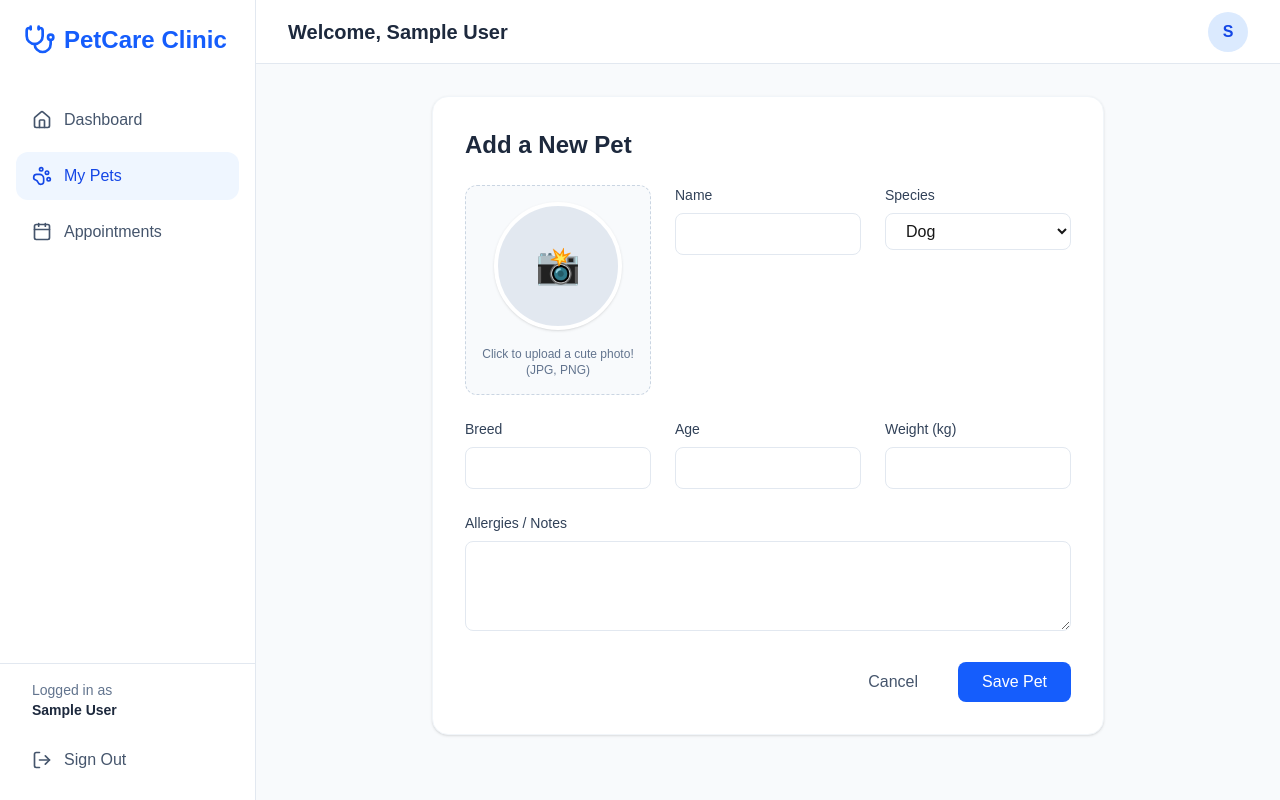
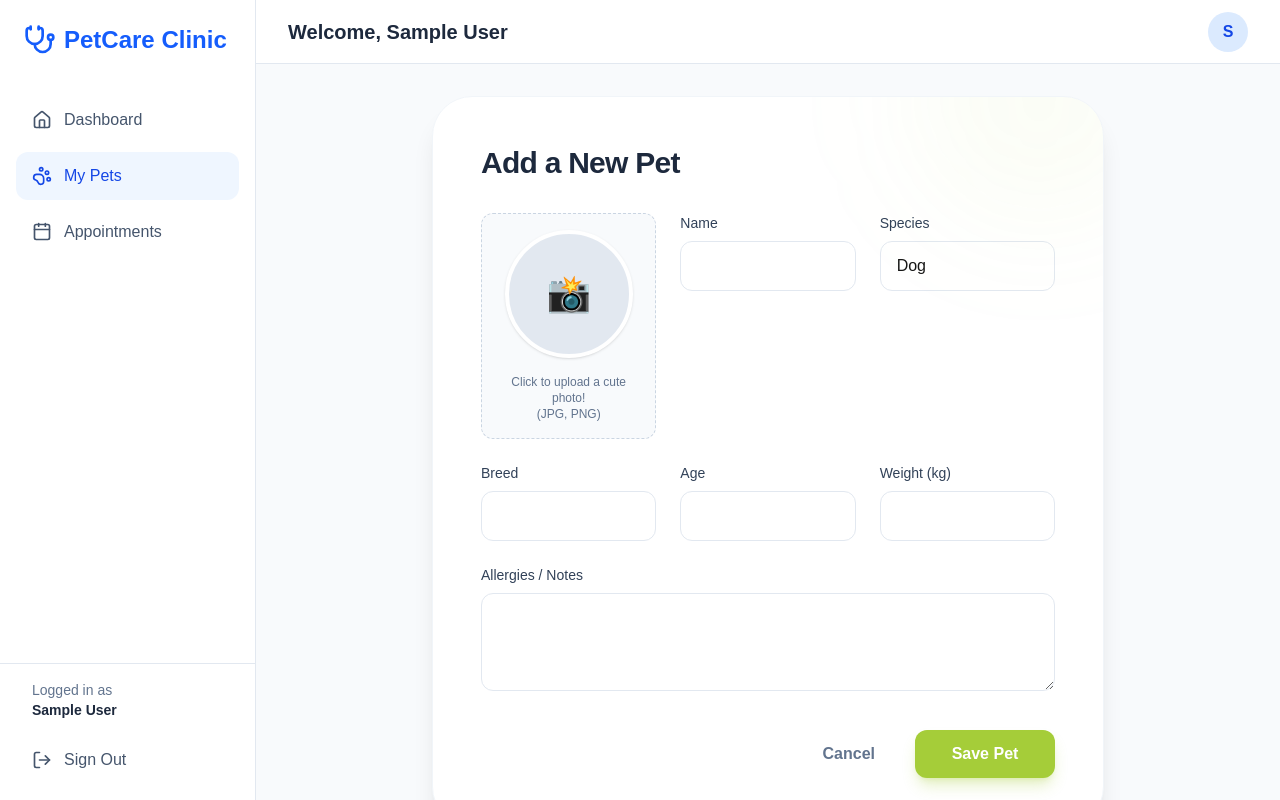
Before and after one commit to dullareymart19webde/pet-clinic-saas, a Next.js app: page /pets/new in a window 1280 px wide. Built offline with nearby package versions, Linux system fonts and the light colour scheme; no server answers; sample sign-in values are in the browser's storage.

Commit message:
Enhance Add Pet form with custom UI, brand colors, and success message state

```diff
--- /dev/null
+++ b/create-admin.js
@@ -0,0 +1,48 @@
+const { PrismaClient } = require('@prisma/client');
+const bcrypt = require('bcryptjs');
+
+const prisma = new PrismaClient();
+
+async function createAdmin() {
+  try {
+    const email = 'evangelista@gmail.com';
+    const password = '2005';
+
+    // Check if user already exists
+    const existingUser = await prisma.user.findUnique({
+      where: { email }
+    });
+
+    if (existingUser) {
+      console.log('User already exists! Promoting to ADMIN...');
+      await prisma.user.update({
+        where: { id: existingUser.id },
+        data: { role: 'ADMIN' }
+      });
+      console.log('Done!');
+      return;
+    }
+
+    // Hash password
+    const hashedPassword = await bcrypt.hash(password, 10);
+
+    // Create new admin user
+    await prisma.user.create({
+      data: {
+        email,
+        passwordHash: hashedPassword,
+        firstName: 'Admin',
+        lastName: 'Evangelista',
+        role: 'ADMIN'
+      }
+    });
+
+    console.log(`Successfully created admin account: ${email}`);
+  } catch (error) {
+    console.error('Error:', error);
+  } finally {
+    await prisma.$disconnect();
+  }
+}
+
+createAdmin();
--- a/src/app/(dashboard)/pets/new/page.tsx
+++ b/src/app/(dashboard)/pets/new/page.tsx
@@ -17,6 +17,7 @@ export default function AddPetPage() {
   const [photoPreview, setPhotoPreview] = useState('');
   const [loading, setLoading] = useState(false);
   const [error, setError] = useState('');
+  const [isSuccess, setIsSuccess] = useState(false);
 
   const handlePhotoUpload = (e: React.ChangeEvent<HTMLInputElement>) => {
     const file = e.target.files?.[0];
@@ -76,8 +77,12 @@ export default function AddPetPage() {
       });
 
       if (!res.ok) throw new Error('Failed to add pet');
-      router.push('/dashboard');
-      router.refresh();
+
+      setIsSuccess(true);
+      setTimeout(() => {
+        router.push('/dashboard');
+        router.refresh();
+      }, 2000);
     } catch (err: any) {
       setError(err.message);
     } finally {
@@ -85,10 +90,27 @@ export default function AddPetPage() {
     }
   };
 
+  if (isSuccess) {
+    return (
+      <div className="max-w-2xl mx-auto bg-white p-12 rounded-[2.5rem] shadow-xl border border-slate-100 flex flex-col items-center justify-center text-center animate-in fade-in zoom-in duration-500">
+        <div className="w-24 h-24 bg-[#A5CD39]/20 text-[#A5CD39] rounded-full flex items-center justify-center mb-6">
+          <svg className="w-12 h-12" fill="none" stroke="currentColor" viewBox="0 0 24 24"><path strokeLinecap="round" strokeLinejoin="round" strokeWidth="3" d="M5 13l4 4L19 7"></path></svg>
+        </div>
+        <h2 className="text-3xl font-extrabold text-slate-800 mb-4">Pet Added Successfully!</h2>
+        <p className="text-slate-500 text-lg">Redirecting you back to your dashboard...</p>
+      </div>
+    );
+  }
+
   return (
-    <div className="max-w-2xl mx-auto bg-white p-8 rounded-2xl shadow-sm border border-slate-100">
-      <h1 className="text-2xl font-bold text-slate-800 mb-6">Add a New Pet</h1>
-      {error && <div className="text-red-500 bg-red-50 p-3 rounded mb-4">{error}</div>}
+    <div className="max-w-2xl mx-auto bg-white p-8 sm:p-12 rounded-[2.5rem] shadow-xl border border-slate-100 relative overflow-hidden">
+      <div className="absolute top-0 right-0 w-64 h-64 bg-[#A5CD39]/5 rounded-full blur-3xl -translate-y-1/2 translate-x-1/4"></div>
+
+      <h1 className="text-3xl font-extrabold text-slate-800 mb-8 tracking-tight">Add a New Pet</h1>
+      {error && <div className="text-red-500 bg-red-50 p-4 rounded-xl mb-6 font-medium border border-red-100 flex items-center gap-2">
+        <svg className="w-5 h-5" fill="none" stroke="currentColor" viewBox="0 0 24 24"><path strokeLinecap="round" strokeLinejoin="round" strokeWidth="2" d="M12 8v4m0 4h.01M21 12a9 9 0 11-18 0 9 9 0 0118 0z"></path></svg>
+        {error}
+      </div>}
       <form onSubmit={handleSubmit} className="space-y-6">
         <div className="grid grid-cols-1 md:grid-cols-3 gap-6">
           <div className="md:col-span-1 flex flex-col items-center gap-4 p-4 border border-dashed border-slate-300 rounded-xl bg-slate-50">
@@ -109,11 +131,11 @@ export default function AddPetPage() {
           <div className="md:col-span-2 grid grid-cols-2 gap-6">
             <div>
               <label className="block text-sm font-medium text-slate-700 mb-2">Name</label>
-              <input type="text" required className="w-full px-4 py-2 border border-slate-200 rounded-lg outline-none focus:border-blue-500" value={formData.name} onChange={e => setFormData({...formData, name: e.target.value})} />
+              <input type="text" required className="w-full px-4 py-3 border border-slate-200 rounded-xl outline-none focus:border-[#A5CD39] focus:ring-4 focus:ring-[#A5CD39]/20 transition-all" value={formData.name} onChange={e => setFormData({...formData, name: e.target.value})} />
             </div>
             <div>
               <label className="block text-sm font-medium text-slate-700 mb-2">Species</label>
-              <select className="w-full px-4 py-2 border border-slate-200 rounded-lg outline-none focus:border-blue-500" value={formData.species} onChange={e => setFormData({...formData, species: e.target.value})}>
+              <select className="w-full px-4 py-3 border border-slate-200 rounded-xl outline-none focus:border-[#A5CD39] focus:ring-4 focus:ring-[#A5CD39]/20 transition-all appearance-none bg-white" value={formData.species} onChange={e => setFormData({...formData, species: e.target.value})}>
                 <option value="Dog">Dog</option>
                 <option value="Cat">Cat</option>
                 <option value="Bird">Bird</option>
@@ -125,24 +147,31 @@ export default function AddPetPage() {
         <div className="grid grid-cols-3 gap-6">
           <div>
             <label className="block text-sm font-medium text-slate-700 mb-2">Breed</label>
-            <input type="text" className="w-full px-4 py-2 border border-slate-200 rounded-lg outline-none focus:border-blue-500" value={formData.breed} onChange={e => setFormData({...formData, breed: e.target.value})} />
+            <input type="text" className="w-full px-4 py-3 border border-slate-200 rounded-xl outline-none focus:border-[#A5CD39] focus:ring-4 focus:ring-[#A5CD39]/20 transition-all" value={formData.breed} onChange={e => setFormData({...formData, breed: e.target.value})} />
           </div>
           <div>
             <label className="block text-sm font-medium text-slate-700 mb-2">Age</label>
-            <input type="number" className="w-full px-4 py-2 border border-slate-200 rounded-lg outline-none focus:border-blue-500" value={formData.age} onChange={e => setFormData({...formData, age: e.target.value})} />
+            <input type="number" className="w-full px-4 py-3 border border-slate-200 rounded-xl outline-none focus:border-[#A5CD39] focus:ring-4 focus:ring-[#A5CD39]/20 transition-all" value={formData.age} onChange={e => setFormData({...formData, age: e.target.value})} />
           </div>
           <div>
             <label className="block text-sm font-medium text-slate-700 mb-2">Weight (kg)</label>
-            <input type="number" step="0.1" className="w-full px-4 py-2 border border-slate-200 rounded-lg outline-none focus:border-blue-500" value={formData.weight} onChange={e => setFormData({...formData, weight: e.target.value})} />
+            <input type="number" step="0.1" className="w-full px-4 py-3 border border-slate-200 rounded-xl outline-none focus:border-[#A5CD39] focus:ring-4 focus:ring-[#A5CD39]/20 transition-all" value={formData.weight} onChange={e => setFormData({...formData, weight: e.target.value})} />
           </div>
         </div>
         <div>
           <label className="block text-sm font-medium text-slate-700 mb-2">Allergies / Notes</label>
-          <textarea className="w-full px-4 py-2 border border-slate-200 rounded-lg outline-none focus:border-blue-500" rows={3} value={formData.allergies} onChange={e => setFormData({...formData, allergies: e.target.value})} />
+          <textarea className="w-full px-4 py-3 border border-slate-200 rounded-xl outline-none focus:border-[#A5CD39] focus:ring-4 focus:ring-[#A5CD39]/20 transition-all" rows={3} value={formData.allergies} onChange={e => setFormData({...formData, allergies: e.target.value})} />
         </div>
-        <div className="flex justify-end gap-4">
-          <button type="button" onClick={() => router.back()} className="px-6 py-2 text-slate-600 hover:bg-slate-50 rounded-lg font-medium transition-colors">Cancel</button>
-          <button type="submit" disabled={loading} className="px-6 py-2 bg-blue-600 text-white rounded-lg font-medium hover:bg-blue-700 transition-colors disabled:opacity-50">{loading ? 'Saving...' : 'Save Pet'}</button>
+        <div className="flex justify-end gap-4 mt-8">
+          <button type="button" onClick={() => router.back()} className="px-6 py-3 text-slate-500 hover:bg-slate-100 rounded-xl font-bold transition-colors">Cancel</button>
+          <button type="submit" disabled={loading} className="px-8 py-3 bg-[#A5CD39] hover:bg-[#94bd2d] text-white rounded-xl font-bold transition-all disabled:opacity-50 shadow-lg shadow-[#A5CD39]/30 flex items-center justify-center min-w-[140px]">
+            {loading ? (
+              <svg className="animate-spin h-5 w-5 text-white" xmlns="http://www.w3.org/2000/svg" fill="none" viewBox="0 0 24 24">
+                <circle className="opacity-25" cx="12" cy="12" r="10" stroke="currentColor" strokeWidth="4"></circle>
+                <path className="opacity-75" fill="currentColor" d="M4 12a8 8 0 018-8V0C5.373 0 0 5.373 0 12h4zm2 5.291A7.962 7.962 0 014 12H0c0 3.042 1.135 5.824 3 7.938l3-2.647z"></path>
+              </svg>
+            ) : 'Save Pet'}
+          </button>
         </div>
       </form>
     </div>
```
